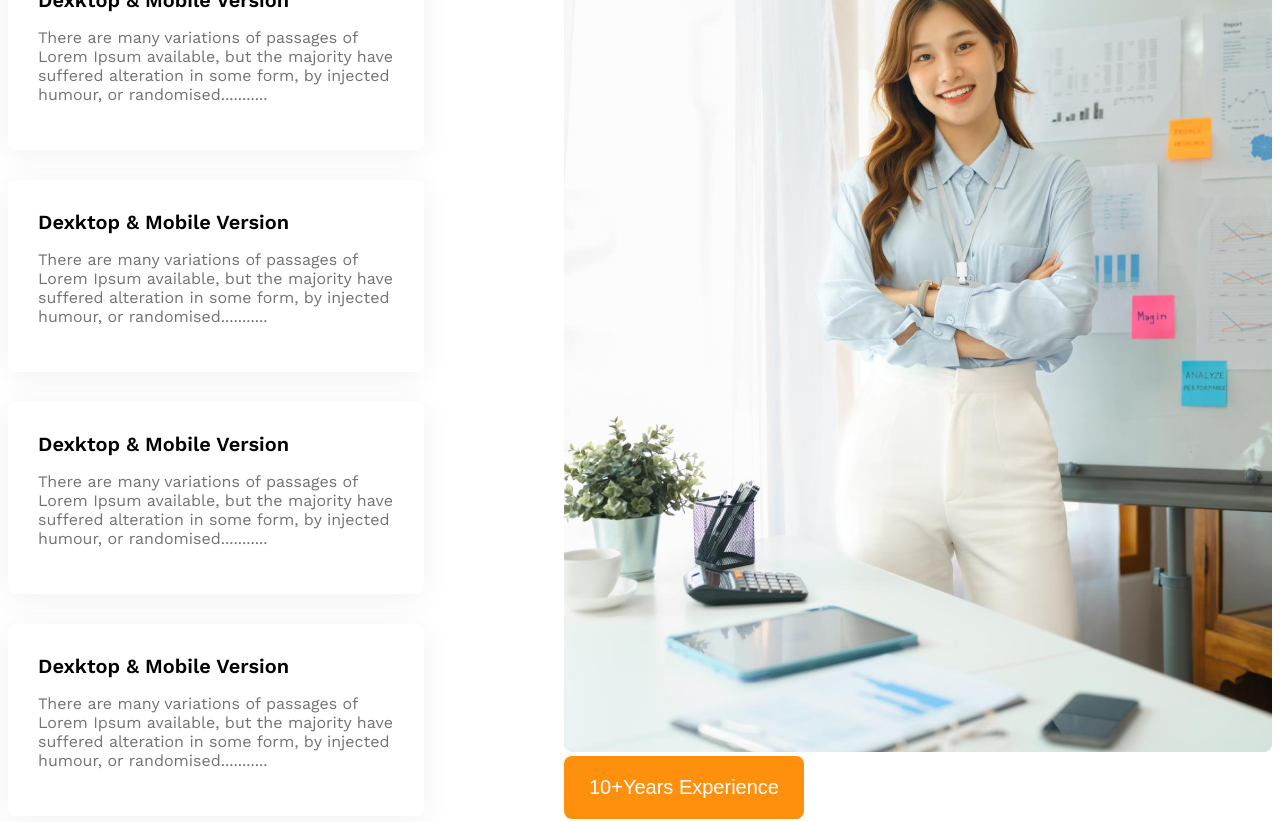
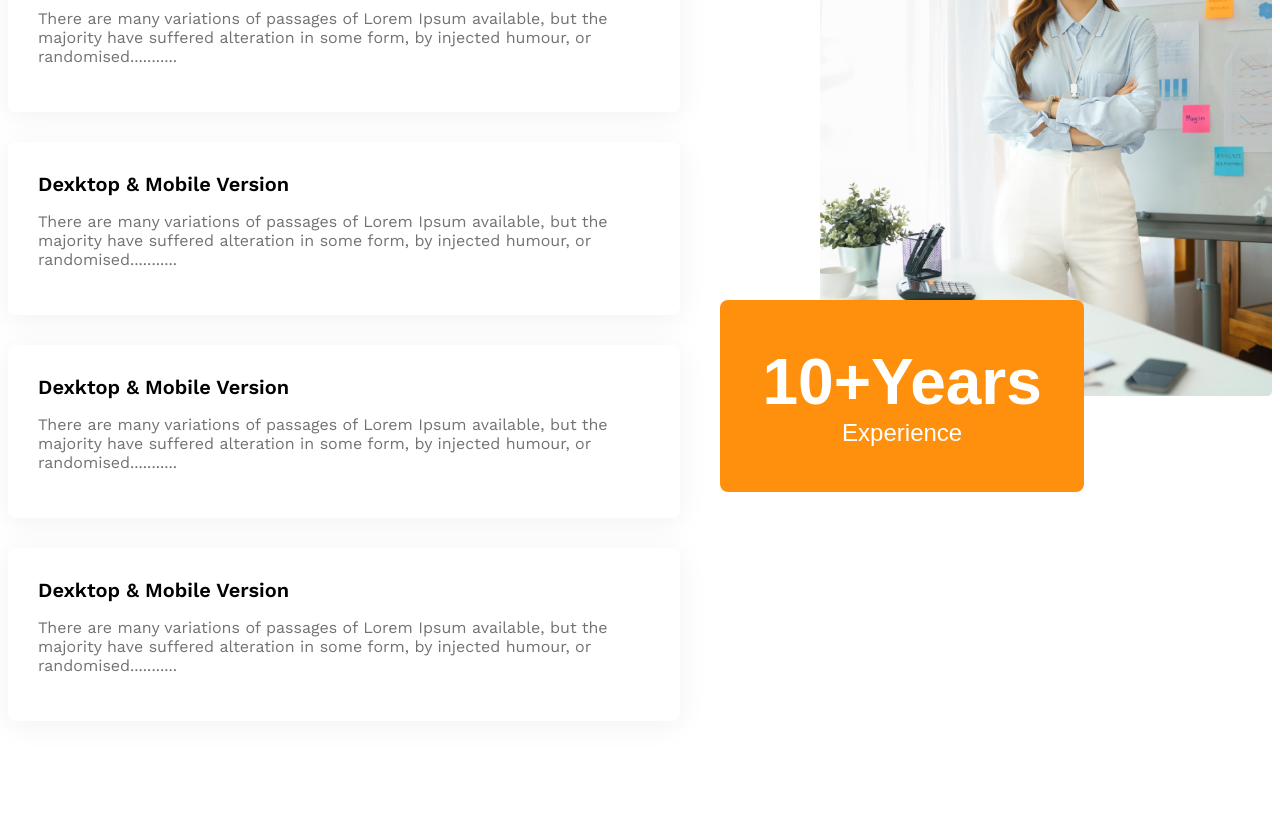
Before and after one commit to nazmul423/g3-architects-website, a plain HTML site: page index.html in a window 1280 px wide. Shown: the part 2382-3204 px from the top of the page. Drawn offline with nearby package versions, Linux system fonts and the light colour scheme.

Commit message:
architec website ready

```diff
--- a/index.html
+++ b/index.html
@@ -44,8 +44,10 @@
                 <img src="./images/team4.png" alt="">
             </div>
             <div class="our-features">
-                <h3 class="section-title"><span id="quick-list"class="text-light-gray">Quick list</span> <span>of Our </span> <br><span class="text-primary">Features</span></h3>
-                <p class="features-description text-light-gray">There are many variations of passages of Lorem Ipsum available, but the
+                <h3 class="section-title"><span id="quick-list" class="text-light-gray">Quick list</span> <span>of Our
+                    </span> <br><span class="text-primary">Features</span></h3>
+                <p class="features-description text-light-gray">There are many variations of passages of Lorem Ipsum
+                    available, but the
                     majority have suffered alteration in some form, by injected humour, or randomised words which don't
                     look even
                 </p>
@@ -60,34 +62,40 @@
         <section class="features display-flex">
             <div>
                 <h2 id="features-section-title" class="section title">Features you will<br>love & enjoy</h2>
-                <p class="text-light-gray">There are many variations of passages of Lorem Ipsum available, but the majority have suffered alteration in some form, by injected humour, or randomised words which don't look even</p>
+                <p class="text-light-gray">There are many variations of passages of Lorem Ipsum available, but the
+                    majority have suffered alteration in some form, by injected humour, or randomised words which don't
+                    look even</p>
 
                 <!--features card container-->
                 <div class="feature-card">
                     <h4 class="feature-title">Dexktop & Mobile Version</h4>
-                    <p class="text-light-gray">There are many variations of passages of Lorem Ipsum available, but the majority have suffered alteration in some form, by injected humour, or randomised...........</p>
+                    <p class="text-light-gray">There are many variations of passages of Lorem Ipsum available, but the
+                        majority have suffered alteration in some form, by injected humour, or randomised...........</p>
                 </div>
                 <div class="feature-card">
                     <h4 class="feature-title">Dexktop & Mobile Version</h4>
-                    <p class="text-light-gray">There are many variations of passages of Lorem Ipsum available, but the majority have suffered alteration in some form, by injected humour, or randomised...........</p>
+                    <p class="text-light-gray">There are many variations of passages of Lorem Ipsum available, but the
+                        majority have suffered alteration in some form, by injected humour, or randomised...........</p>
                 </div>
                 <div class="feature-card">
                     <h4 class="feature-title">Dexktop & Mobile Version</h4>
-                    <p class="text-light-gray">There are many variations of passages of Lorem Ipsum available, but the majority have suffered alteration in some form, by injected humour, or randomised...........</p>
+                    <p class="text-light-gray">There are many variations of passages of Lorem Ipsum available, but the
+                        majority have suffered alteration in some form, by injected humour, or randomised...........</p>
                 </div>
                 <div class="feature-card">
                     <h4 class="feature-title">Dexktop & Mobile Version</h4>
-                    <p class="text-light-gray">There are many variations of passages of Lorem Ipsum available, but the majority have suffered alteration in some form, by injected humour, or randomised...........</p>
+                    <p class="text-light-gray">There are many variations of passages of Lorem Ipsum available, but the
+                        majority have suffered alteration in some form, by injected humour, or randomised...........</p>
                 </div>
 
 
 
             </div>
-            <div>
+            <div class="features-architec">
                 <img src="./images/architect.png" alt="">
                 <button id="experience-badge" class="btn-primary">
-                    <span id="experience-years">10+Years</span>
-                    <span>Experience</span>
+                    <span id="experience-year">10+Years</span>
+                    <span id="experience">Experience</span>
                 </button>
             </div>
         </section>
@@ -96,11 +104,12 @@
         <!--Some facts-->
         <section>
             <h3 class="section-title">Some Facts</h3>
-            <p class="text-light-gray fact-description">There are many variations of passages of Lorem Ipsum available, but the majority have suffered alteration.</p>
+            <p class="text-light-gray fact-description">There are many variations of passages of Lorem Ipsum available,
+                but the majority have suffered alteration.</p>
             <div class="facts-container">
                 <div class="fact-card display-flex">
                     <div>
-                     <img src="./images/icons/ribon.png" alt=""class="fact-icon">
+                        <img src="./images/icons/ribon.png" alt="" class="fact-icon">
                         <h4 class="fact-number">54</h4>
                         <h5 class="fact-name">Awards Winnings</h5>
                     </div>
@@ -108,7 +117,7 @@
 
                 <div class="fact-card display-flex">
                     <div>
-                    <img src="./images/icons/projects.png" alt=""class="fact-icon">
+                        <img src="./images/icons/projects.png" alt="" class="fact-icon">
                         <h4 class="fact-number">1458</h4>
                         <h5 class="fact-name">Project Finished</h5>
                     </div>
@@ -116,7 +125,7 @@
 
                 <div class="fact-card display-flex">
                     <div>
-                    <img src="./images/icons/customers.png" alt=""class="fact-icon">
+                        <img src="./images/icons/customers.png" alt="" class="fact-icon">
                         <h4 class="fact-number">590</h4>
                         <h5 class="fact-name">Clients Worked</h5>
                     </div>
@@ -124,7 +133,7 @@
 
                 <div class="fact-card display-flex">
                     <div>
-                    <img src="./images/icons/email.png" alt=""class="fact-icon">
+                        <img src="./images/icons/email.png" alt="" class="fact-icon">
                         <h4 class="fact-number">22578</h4>
                         <h5 class="fact-name">Email Send</h5>
                     </div>
@@ -137,7 +146,8 @@
         <section class="our-sponsors">
             <div class="sponsor-info">
                 <h3 class="section-title">Our Sponsor</h3>
-            <p class="text-light-gray">There are many variations of passages of Lorem Ipsum available, but the majority have suffered alteration.</p>
+                <p class="text-light-gray">There are many variations of passages of Lorem Ipsum available, but the
+                    majority have suffered alteration.</p>
             </div>
             <div class="sponsor-companies">
                 <img src="./images/sponsors/spotify.png" alt="">
--- a/styles/architects.css
+++ b/styles/architects.css
@@ -147,6 +147,25 @@
 
     }
 
+    #experience-badge{
+        padding: 45px 42px;
+        font-size: 1.5rem;
+        font-weight:500;
+        margin-left: -100px;
+        margin-top: -100px;
+    }
+    #experience-year{
+        font-size: 4rem;
+        font-weight: 700;
+    }
+    #experience{
+        display: block;
+    }
+
+    .features-architec img{
+        width: 100%;
+    }
+
     /* some facts related styles */
 
 .facts-container{
@@ -184,6 +203,7 @@
     @media screen and (max-width:576px){
         .navbar,
         .nav-links
+        .features,
         .teams{
         flex-direction: column;
         }
```
Lines whose indentation alone changed are shown as unchanged.
